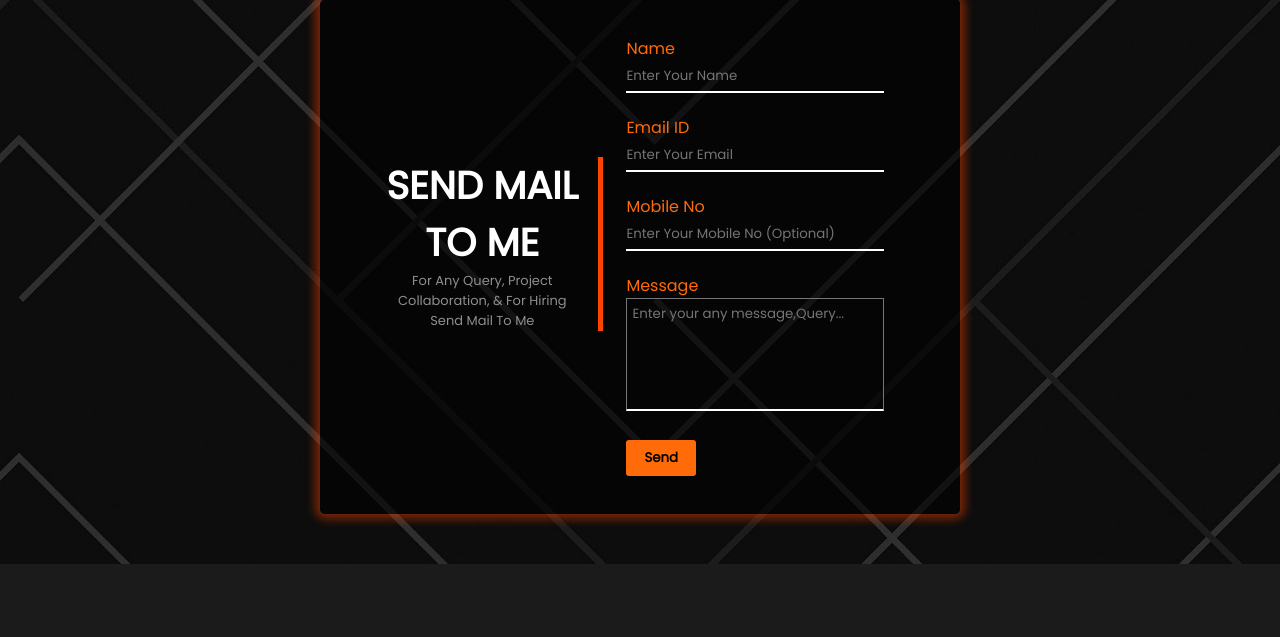
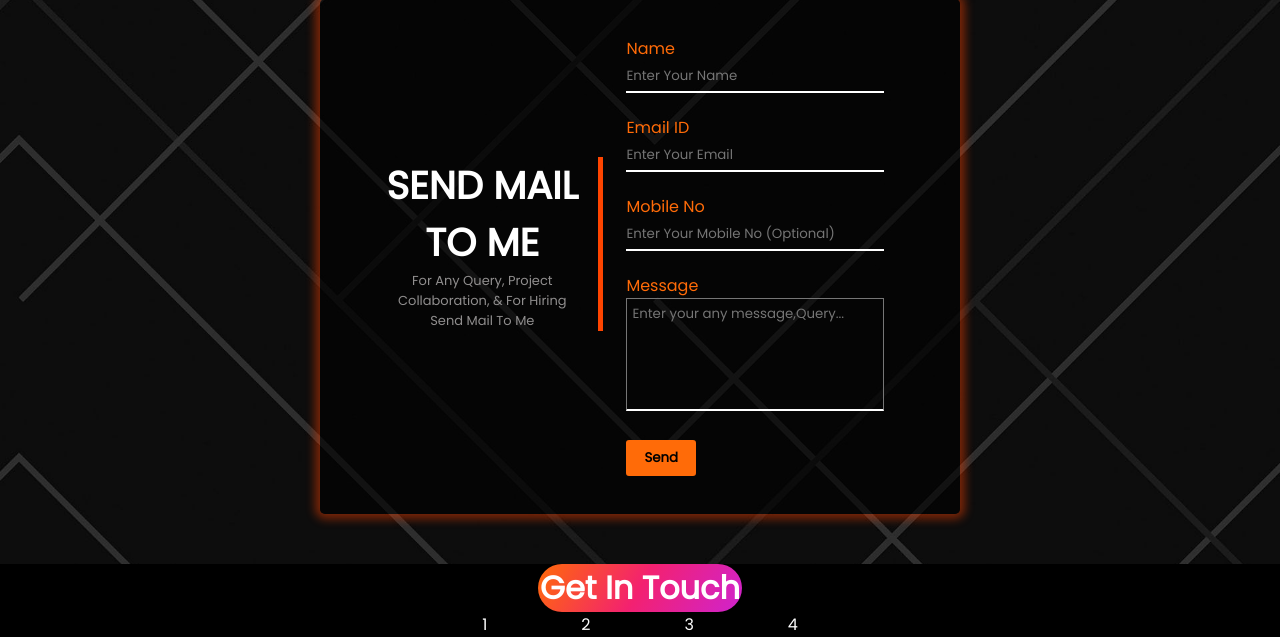
Before and after one commit to ChetanPatil0/PersonalPortfolio, a PHP site: page / in a window 1280 px wide. Shown: the part 2805-3442 px from the top of the page. Before the commit the page ends 3369 px from the top, so only its background shows below. Run offline with PHP 8.4, Linux system fonts and the light colour scheme.

Commit message:
footer section add

```diff
--- a/index.css
+++ b/index.css
@@ -468,11 +468,35 @@ nav{
 }
 
 
+/* contact us Section End */
+  footer{
+    width: 100%;
+    background-color: black;
+    color: #fff;
+  }
+  .footer-main{
+    width: 80%;
+    margin: auto;
+  }
+  .footer-main h1{
+    width: 20%;
+    background:linear-gradient(120deg,#ff6b08,#f32170,#cf23cf);
+    text-align: center;
+    margin: auto;
+    border-radius: 30px;
+  }
+  .footer-main ul{
+    width: 40%;
+    margin: auto;
+    list-style: none;
+    display: flex;
+  justify-content: space-around;
+
+  }
+/* footer section */
 
 
-
-/* contact us Section End */
-
+/* footer section end */
 
 
 
--- a/index.html
+++ b/index.html
@@ -267,6 +267,17 @@
             <br><br>
         </section>
         <!--Contact Us Section End-->
+        <footer>
+            <div class="footer-main">
+                     <h1>Get In Touch</h1>
+                     <ul>
+                        <li>1</li>
+                        <li>2</li>
+                        <li>3</li>
+                        <li>4</li>
+                     </ul>
+            </div>
+        </footer>
     </main>
     <!-- JavaScript External File Link-->
     <script src="index.js">
```
